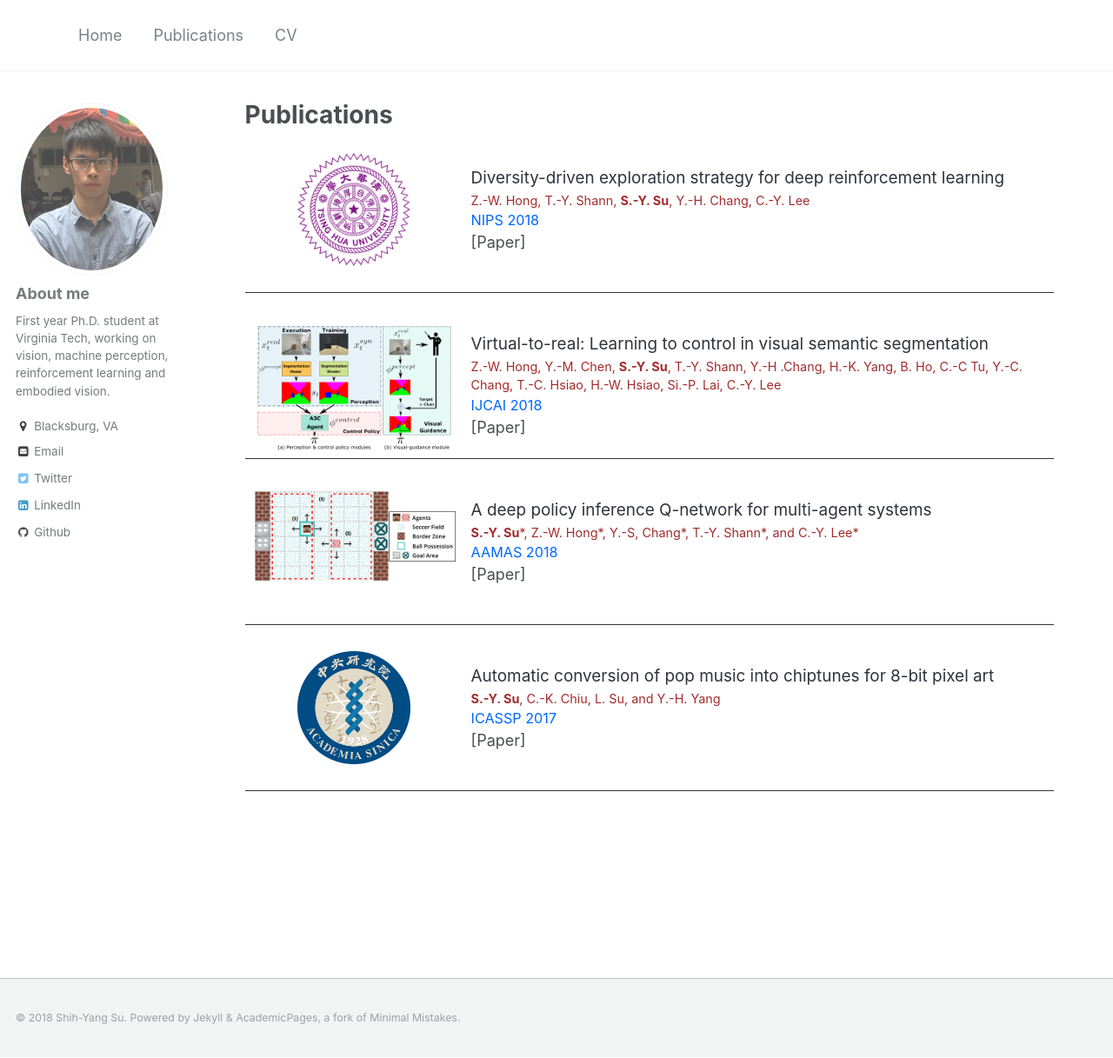
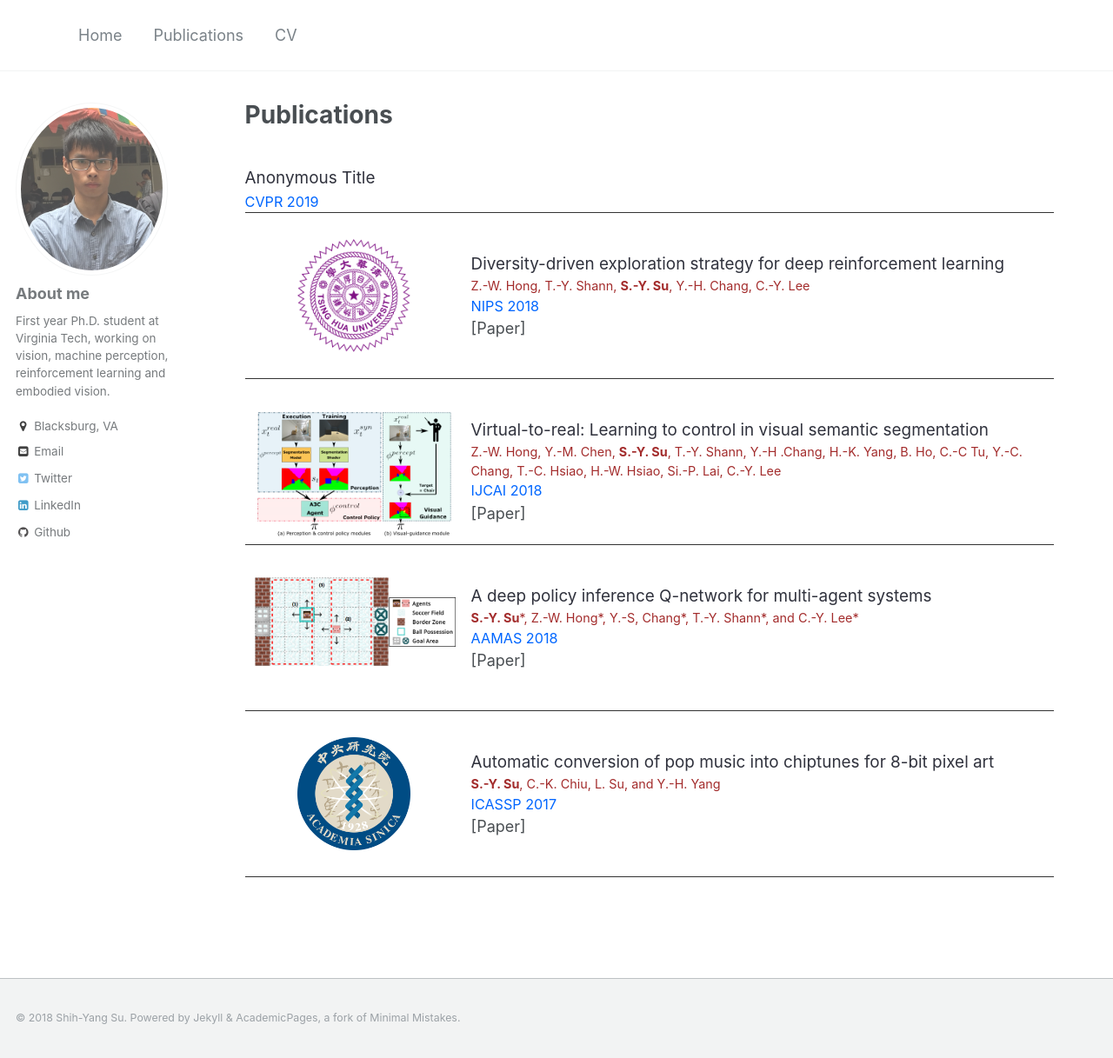
Before and after one commit to LemonATsu/LemonATsu.github.io, a Jekyll site: the page built from _pages/publications.md, in a window 1280 px wide and 1217 px high. Shown: the whole window at 87% size. Built offline with Jekyll 4.4.1, drawn with Linux system fonts in a browser that asks for light colours.

Commit message:
update pb

```diff
--- a/_pages/publications.md
+++ b/_pages/publications.md
@@ -4,6 +4,13 @@ title: "Publications"
 permalink: /publications/
 author_profile: true
 ---
+<div class="pub-container">
+    <div class="pub-content">
+        <div class="pub-title">Anonymous Title</div>
+        <div class="pub-author"></div>
+        <div class="pub-conf">CVPR 2019</div>
+    </div>
+</div>
 <div class="pub-container">
     <div class="pub-thumb"><img src="https://lemonatsu.github.io/images/NTHU.png" style="width:130px;height:130px"></div>
     <div class="pub-content">
```
